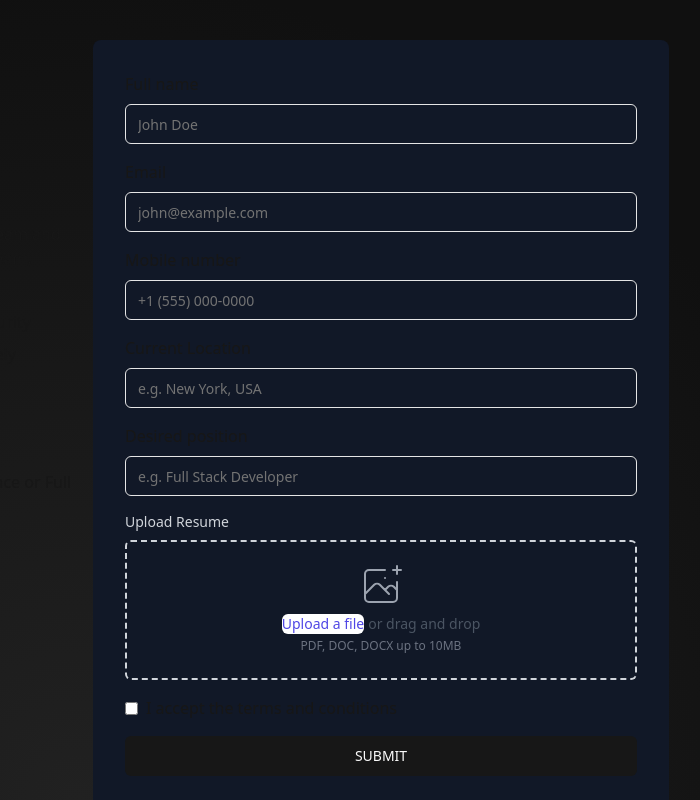
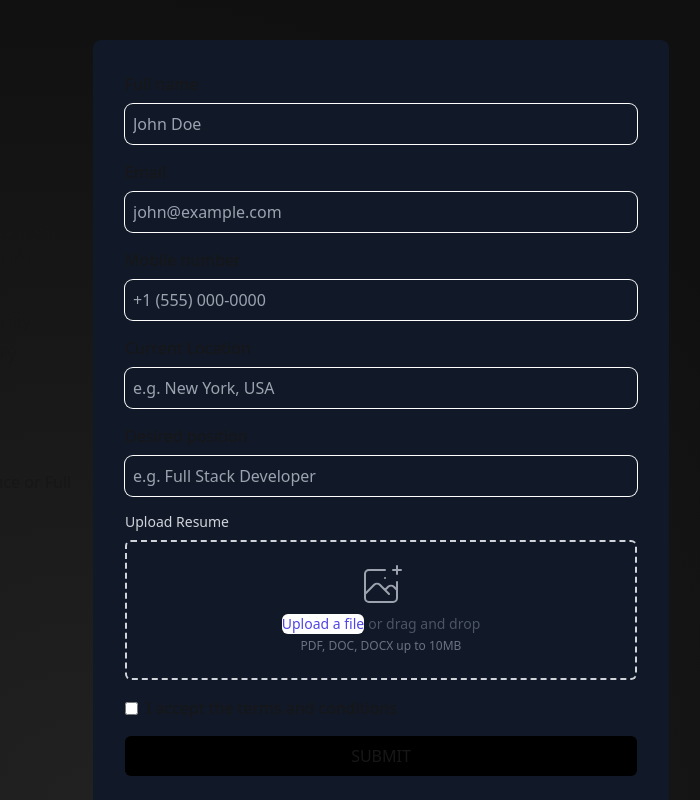
Before and after one commit to youssef-sherif900/anti-ai-site, a Next.js app: page /career/1 in a window 1280 px wide. Shown: the whole page, without its empty margins (563-1263 px from the left). Built offline with nearby package versions, Linux system fonts and the light colour scheme.

Commit message:
fix form issues

```diff
--- a/app/career/[position]/page.tsx
+++ b/app/career/[position]/page.tsx
@@ -85,23 +85,23 @@ export default function CareerPosition() {
       <form onSubmit={handleSubmit} className="space-y-4 max-w-xl w-1/2 bg-gray-900 p-8 rounded-lg">
         <div>
           <label htmlFor="name" className="block mb-2">Full name</label>
-          <Input name="name" placeholder="John Doe" required onChange={handleInputChange} value={formData.name} />
+          <input className="w-full p-2 rounded-lg bg-transparent ring-1 ring-white" name="name" placeholder="John Doe" required onChange={handleInputChange} value={formData.name} />
         </div>
         <div>
           <label htmlFor="email" className="block mb-2">Email</label>
-          <Input name="email" type="email" placeholder="john@example.com" required onChange={handleInputChange} value={formData.email} />
+          <input className="w-full p-2 rounded-lg bg-transparent ring-1 ring-white" name="email" type="email" placeholder="john@example.com" required onChange={handleInputChange} value={formData.email} />
         </div>
         <div>
           <label htmlFor="contact_no" className="block mb-2">Mobile number</label>
-          <Input name="contact_no" type="tel" placeholder="+1 (555) 000-0000" required onChange={handleInputChange} value={formData.contact_no} />
+          <input className="w-full p-2 rounded-lg bg-transparent ring-1 ring-white" name="contact_no" type="tel" placeholder="+1 (555) 000-0000" required onChange={handleInputChange} value={formData.contact_no} />
         </div>
         <div>
           <label htmlFor="current_location" className="block mb-2">Current Location</label>
-          <Input name="current_location" placeholder="e.g. New York, USA" required onChange={handleInputChange} value={formData.current_location} />
+          <input className="w-full p-2 rounded-lg bg-transparent ring-1 ring-white" name="current_location" placeholder="e.g. New York, USA" required onChange={handleInputChange} value={formData.current_location} />
         </div>
         <div>
           <label htmlFor="role" className="block mb-2">Desired position</label>
-          <Input name="role" placeholder="e.g. Full Stack Developer" required onChange={handleInputChange} value={formData.role} />
+          <input className="w-full p-2 rounded-lg bg-transparent ring-1 ring-white" name="role" placeholder="e.g. Full Stack Developer" required onChange={handleInputChange} value={formData.role} />
         </div>
         <div className="relative">
           <label htmlFor="Resume" className="block mb-2 text-sm font-medium text-gray-300">Upload Resume</label>
@@ -125,9 +125,9 @@ export default function CareerPosition() {
           <input type="checkbox" id="terms" className="mr-2" required />
           <label htmlFor="terms">I accept the terms and conditions</label>
         </div>
-        <Button type="submit" className="w-full" disabled={isSubmitting}>
+        <button  type="submit" className="w-full bg-black py-2 rounded-md hover:bg-slate-800" disabled={isSubmitting}>
           {isSubmitting ? "Submitting..." : "SUBMIT"}
-        </Button>
+        </button>
       </form>
     </div>
   );
```
